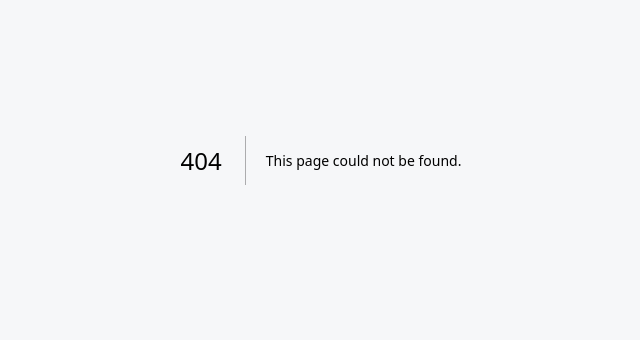
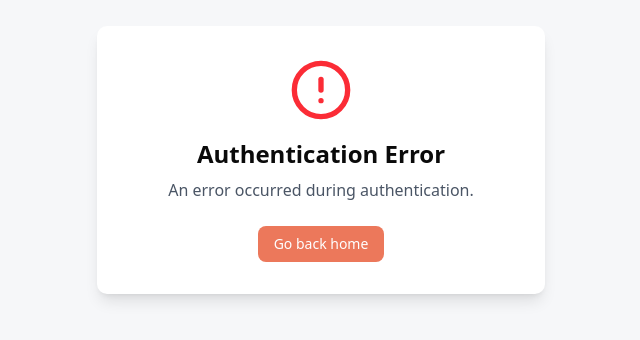
Before and after one commit to igagandeep/careerlab, a Next.js app in the folder frontend/: page /auth/error in a window 1280 px wide. Before the commit this address had no page. Shown: the part 240-580 px from the top of the page, without its empty margins (319-959 px from the left). Built offline with nearby package versions, Linux system fonts and the light colour scheme.

Commit message:
Fix auth with PrismaAdapter and emailVerified field

```diff
--- /dev/null
+++ b/frontend/src/app/auth/error/page.tsx
@@ -0,0 +1,33 @@
+'use client';
+
+import { useSearchParams } from 'next/navigation';
+import Link from 'next/link';
+import { Button } from '@/components/ui/button';
+import { AlertCircle } from 'lucide-react';
+
+export default function AuthError() {
+  const searchParams = useSearchParams();
+  const error = searchParams.get('error');
+
+  const errorMessages: Record<string, string> = {
+    Configuration: 'There is a problem with the server configuration.',
+    AccessDenied: 'Access denied. You do not have permission to sign in.',
+    Verification: 'The verification link has expired or has already been used.',
+    Default: 'An error occurred during authentication.',
+  };
+
+  const message = errorMessages[error || ''] || errorMessages.Default;
+
+  return (
+    <div className="flex flex-col items-center justify-center min-h-screen p-4">
+      <div className="bg-white rounded-lg shadow-lg p-8 max-w-md w-full text-center">
+        <AlertCircle className="w-16 h-16 text-red-500 mx-auto mb-4" />
+        <h1 className="text-2xl font-bold mb-2">Authentication Error</h1>
+        <p className="text-gray-600 mb-6">{message}</p>
+        <Link href="/">
+          <Button>Go back home</Button>
+        </Link>
+      </div>
+    </div>
+  );
+}
--- a/frontend/src/auth.ts
+++ b/frontend/src/auth.ts
@@ -13,7 +13,6 @@ export const { handlers, signIn, signOut, auth } = NextAuth({
   ],
   callbacks: {
     async redirect({ url, baseUrl }) {
-      // Redirect to dashboard after sign in
       if (url === baseUrl || url === `${baseUrl}/`) {
         return `${baseUrl}/dashboard`;
       }
```
Also changed, not shown: 1 other file (tests, documents, lock files or other folders).
